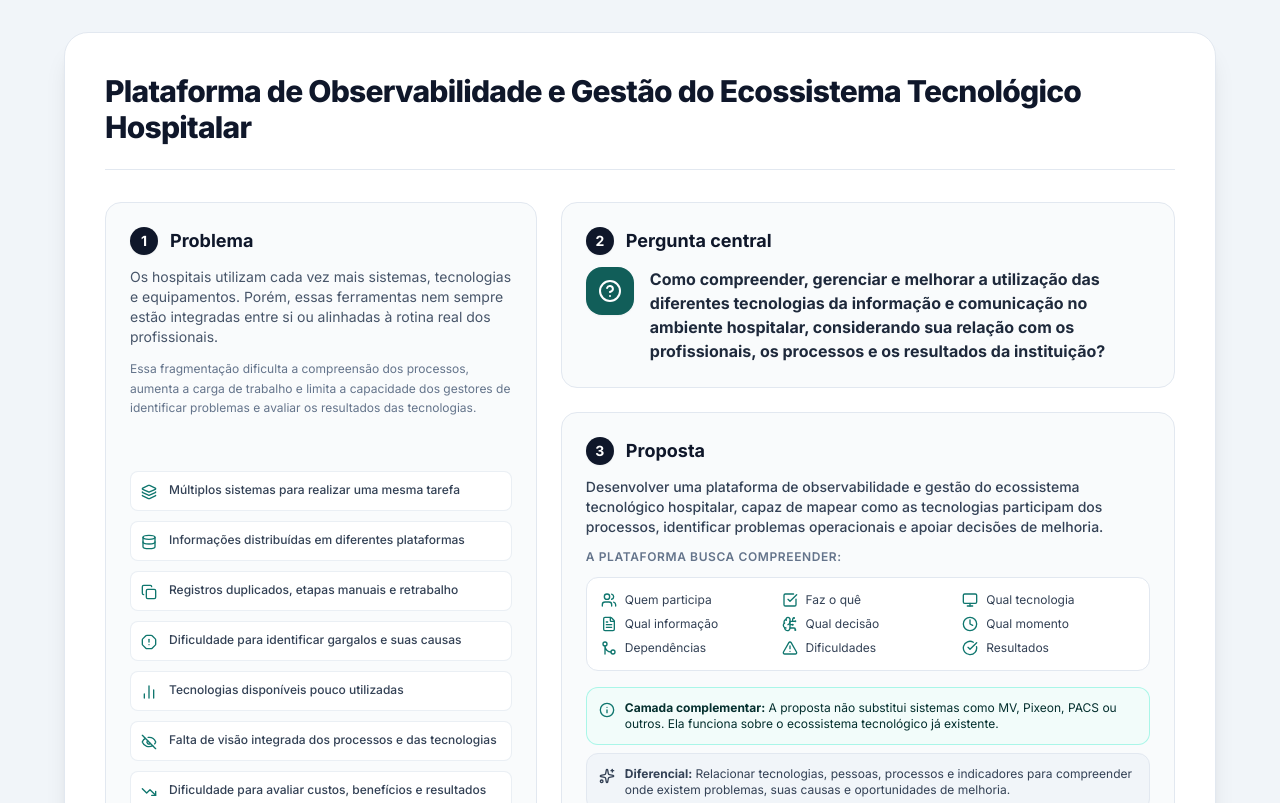
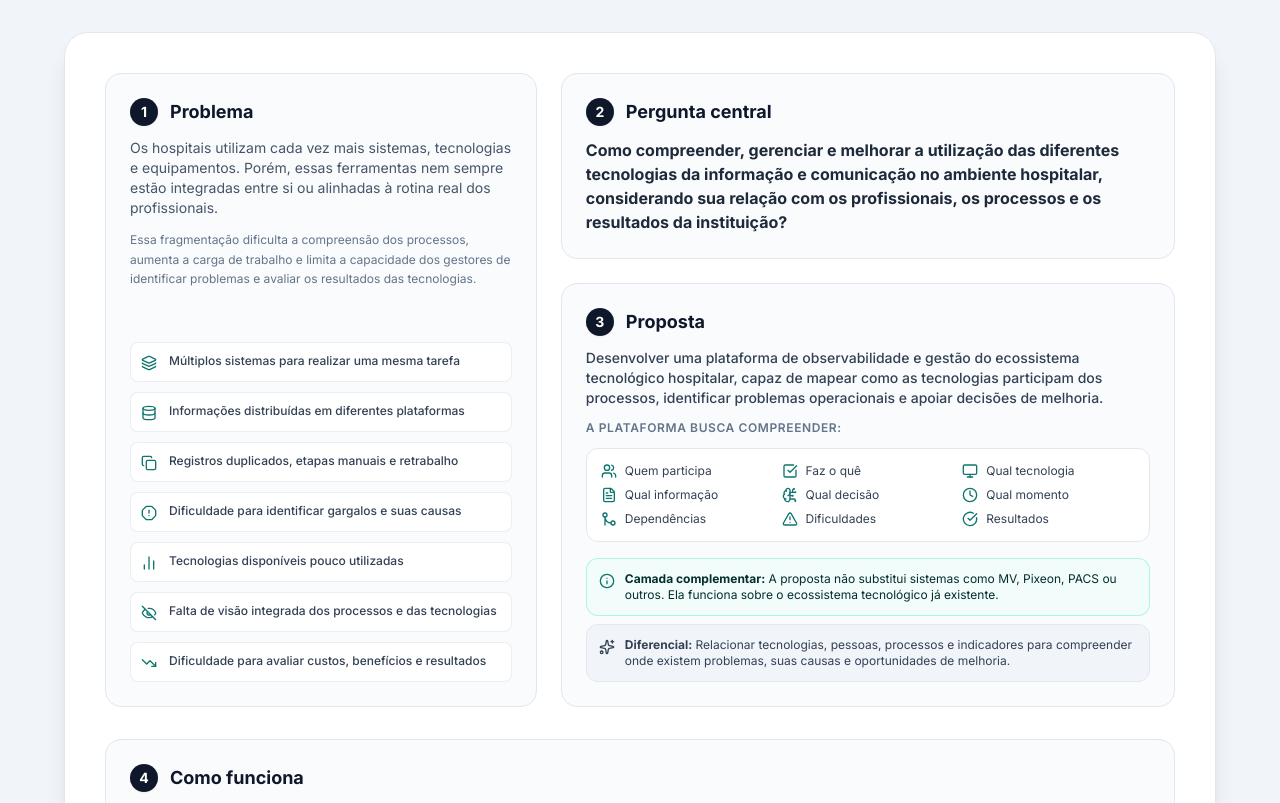
Before and after one commit to fefaaoli/plataforma-ecossistema-hospitalar-2, a plain HTML site: page index.html in a window 1280 px wide. Shown: the top 803 px of the page. Drawn offline with nearby package versions, Linux system fonts and the light colour scheme.

Commit message:
Update index.html

```diff
--- a/index.html
+++ b/index.html
@@ -23,18 +23,7 @@
 
   <div class="w-full max-w-6xl bg-white rounded-3xl shadow-xl p-6 md:p-10 space-y-8 border border-slate-200">
 
-    <!-- Cabeçalho Principal -->
-    <header class="border-b border-slate-200 pb-6 flex flex-col md:flex-row md:items-center justify-between gap-4">
-      <div>
-
-        <h1 class="text-2xl md:text-3xl font-extrabold text-slate-900 tracking-tight leading-tight">
-          Plataforma de Observabilidade e Gestão do Ecossistema Tecnológico Hospitalar
-        </h1>
-      </div>
-
-    </header>
-
-    <!-- Grid Superior: 1. Problema | 2. Pergunta Central & 3. Proposta -->
+  <!-- Grid Superior: 1. Problema | 2. Pergunta Central & 3. Proposta -->
     <div class="grid grid-cols-1 lg:grid-cols-12 gap-6">
 
       <!-- 1. Problema (Col 5) -->
@@ -94,9 +83,6 @@
             <h2 class="text-lg font-bold text-slate-900">Pergunta central</h2>
           </div>
           <div class="flex items-start gap-4 mt-2">
-            <div class="w-12 h-12 rounded-2xl bg-teal-800 text-white flex items-center justify-center shrink-0 shadow-sm">
-              <i data-lucide="help-circle" class="w-6 h-6"></i>
-            </div>
             <p class="text-sm md:text-base font-bold text-slate-800 leading-snug">
               Como compreender, gerenciar e melhorar a utilização das diferentes tecnologias da informação e comunicação no ambiente hospitalar, considerando sua relação com os profissionais, os processos e os resultados da instituição?
             </p>
```
